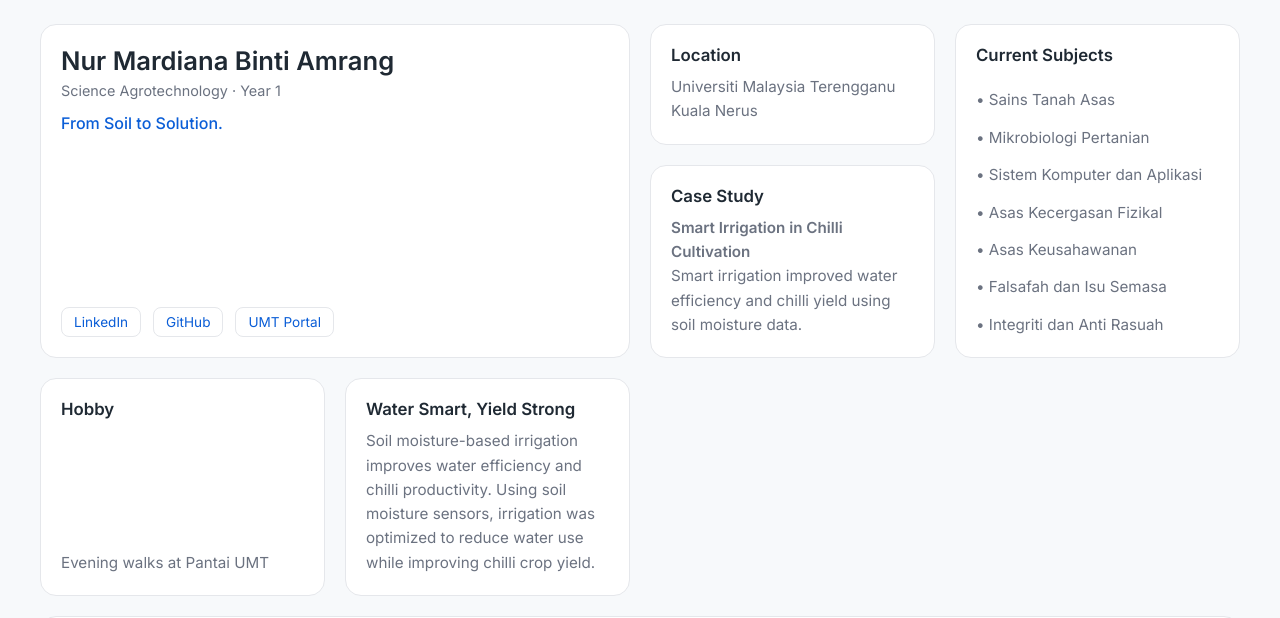
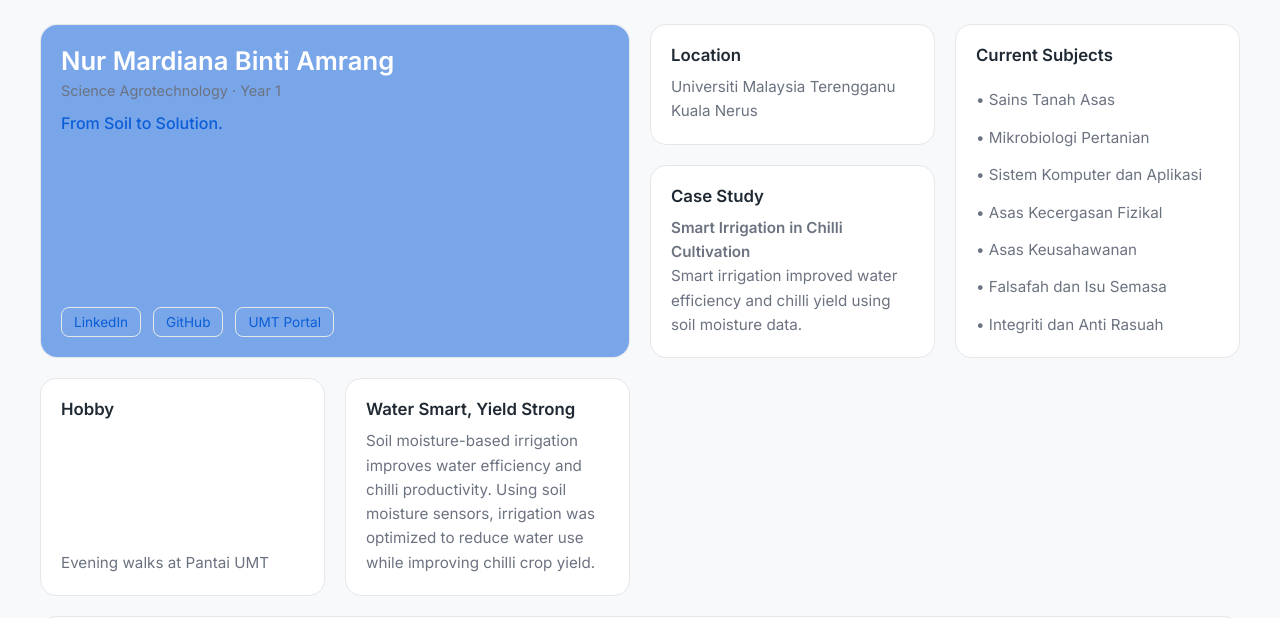
Before and after one commit to s80833/mardiana, a plain HTML site: page index.html in a window 1280 px wide. Shown: the top 618 px of the page. Drawn offline with Linux system fonts and the light colour scheme.

Commit message:
Add files via upload

```diff
--- a/index.html
+++ b/index.html
@@ -50,6 +50,23 @@
       justify-content: space-between;
       transition: transform 0.25s ease, box-shadow 0.25s ease;
     }
+.profile {
+  position: relative;
+  color: #ffffff;
+}
+
+.profile::before {
+  content: "";
+  position: absolute;
+  inset: 0;
+  background: rgba(11, 94, 215, 0.55); /* Ocean Blue overlay */
+  border-radius: 16px;
+}
+
+.profile > * {
+  position: relative;
+  z-index: 1;
+}
 
     /* Subtle hover zoom */
     .card:hover {
```
